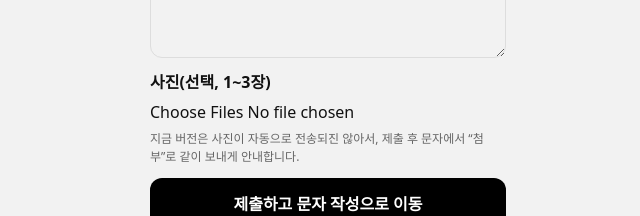
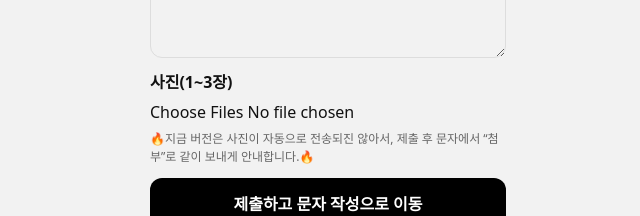
Before and after one commit to berrypizza/suridam, a Next.js app: page /request in a window 1280 px wide. Shown: the part 653-869 px from the top of the page, without its empty margins (312-952 px from the left). Built offline with nearby package versions, Linux system fonts and the light colour scheme.

Commit message:
edit requst image section

```diff
--- a/app/request/page.tsx
+++ b/app/request/page.tsx
@@ -238,7 +238,7 @@ export default function RequestPage() {
         </label>
 
         <label style={{ display: "grid", gap: 6 }}>
-          <b>사진(선택, 1~3장)</b>
+          <b>사진(1~3장)</b>
           <input
             type="file"
             accept="image/*"
@@ -249,8 +249,8 @@ export default function RequestPage() {
             }}
           />
           <span style={{ fontSize: 12, color: "#666" }}>
-            지금 버전은 사진이 자동으로 전송되진 않아서, 제출 후 문자에서
-            “첨부”로 같이 보내게 안내합니다.
+            🔥지금 버전은 사진이 자동으로 전송되진 않아서, 제출 후 문자에서
+            “첨부”로 같이 보내게 안내합니다.🔥
           </span>
         </label>
 
```
